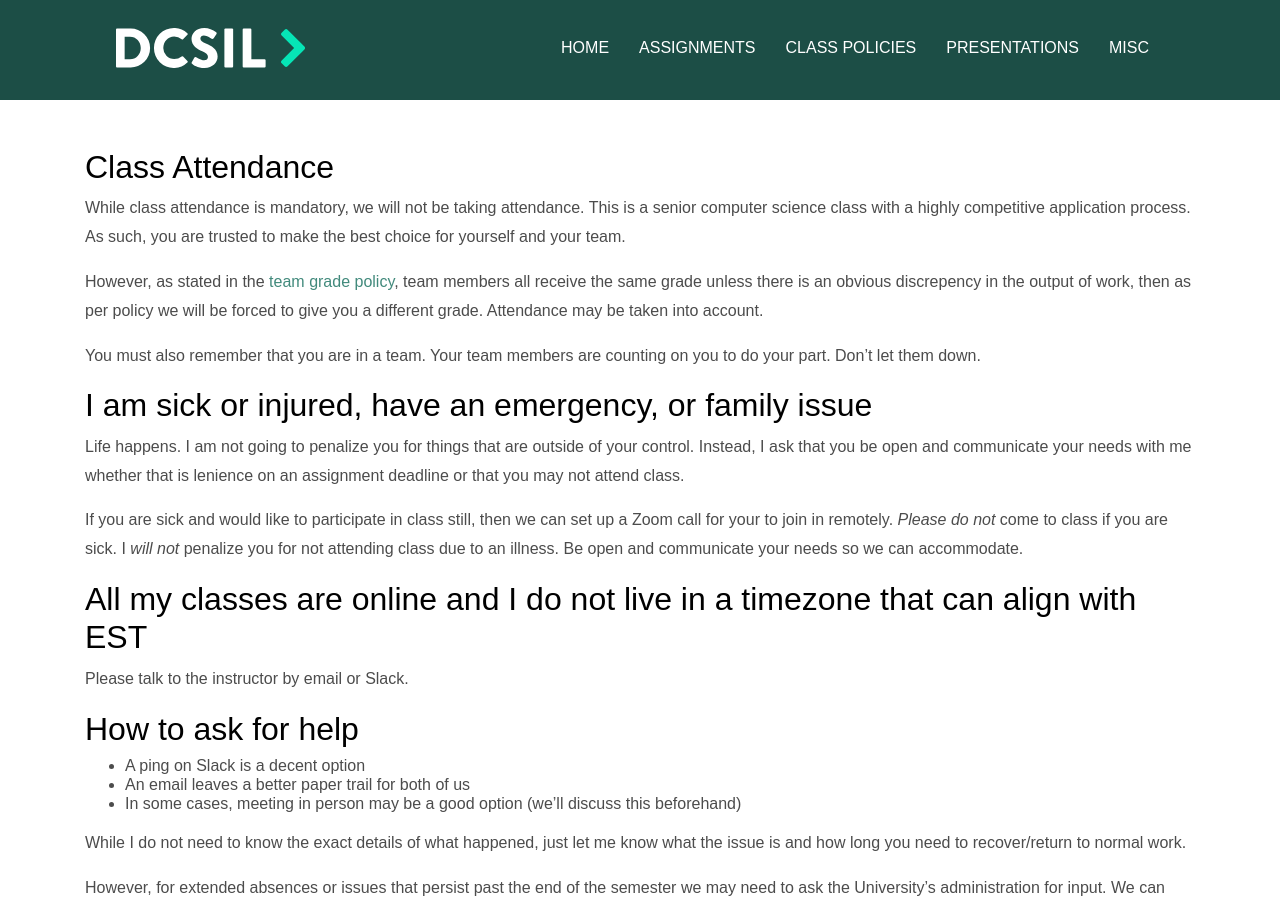
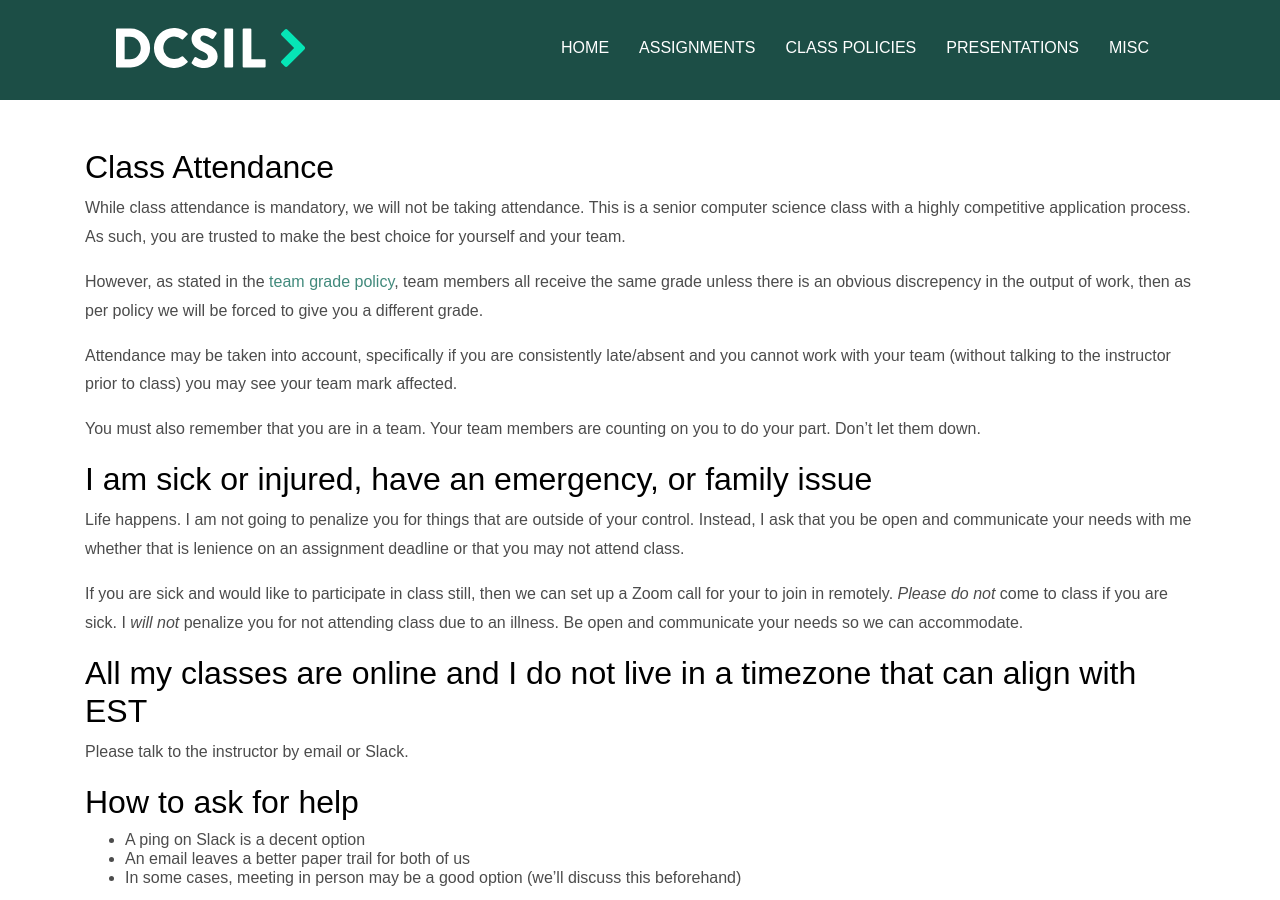
Before and after one commit to dcsil/CSC491, a Jekyll site: the page built from policies/attendance.md, in a window 1280 px wide and 900 px high. Built offline with Jekyll 4.4.1, drawn with Linux system fonts in a browser that asks for light colours; our own code applies the rules of GitHub Pages for plain Markdown files.

Commit message:
Minor policy updates

```diff
--- a/policies/attendance.md
+++ b/policies/attendance.md
@@ -7,7 +7,8 @@ As such, you are trusted to make the best choice for yourself and your team.
 
 However, as stated in the [team grade policy](./team_grades.md), team members all receive the same grade unless
 there is an obvious discrepency in the output of work, then as per policy we will be forced to give you a different grade.
-Attendance may be taken into account.
+
+Attendance may be taken into account, specifically if you are consistently late/absent and you cannot work with your team (without talking to the instructor prior to class) you may see your team mark affected.
 
 You must also remember that you are in a team. Your team members are counting on you to do your part. Don't let them down.
 
```
Also changed, not shown: other_pages/schedule.md (+1 -0 lines).
